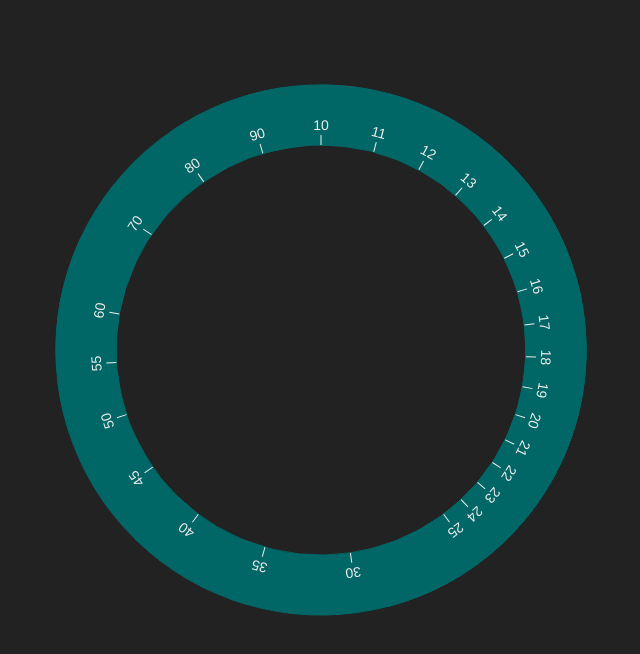
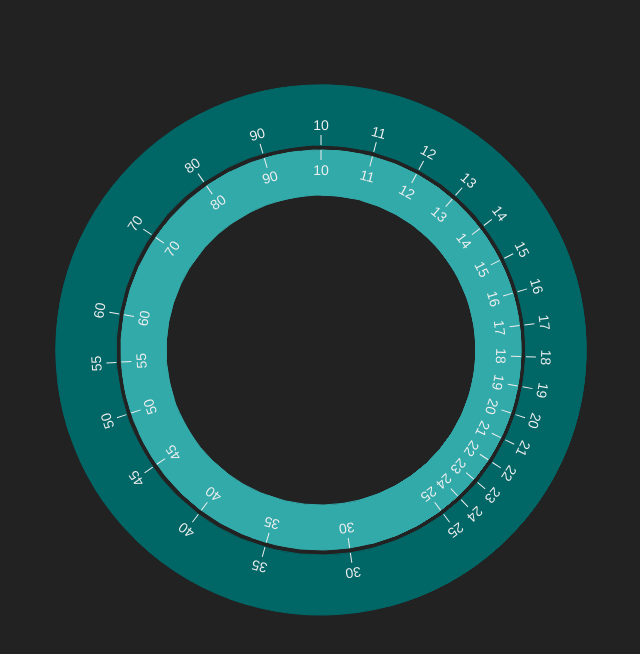
Before and after one commit to clarkcutler/circular-slide-rule, a plain HTML site: page index.html in a window 1280 px wide. Shown: the whole page, without its empty margins (159-799 px from the left). Drawn offline with nearby package versions, Linux system fonts and the light colour scheme.

Commit message:
Add inner circle

```diff
--- a/scripts/circular_slide_rule.js
+++ b/scripts/circular_slide_rule.js
@@ -32,9 +32,7 @@ var svg = d3.select("body").append("svg")
 
 var data = [10,11,12,13,14,15,16,17,18,19,20,21,22,23,24,25,30,35,40,45,50,55,60,70,80,90]
 
-data.forEach(function(d) {
-  d.population = +d.population;
-});
+// outer circle
 
 var g = svg.selectAll(".arc")
     .data(dataToAngle(data))
@@ -47,7 +45,7 @@ g.append("path")
 var ticks = svg.selectAll(".tick")
     .data(dataToAngle(data))
   .enter().append("g")
-    .attr("class", "arc");
+    .attr("class", "tick");
 ticks.append("line")
     .attr("x1", 0)
     .attr("y1", 0)
@@ -62,7 +60,7 @@ ticks.append("line")
 var text = svg.selectAll(".text")
     .data(dataToAngle(data))
   .enter().append("g")
-    .attr("class", "arc");
+    .attr("class", "text");
 
 text.append("text")
     .attr("transform", function(d) {
@@ -73,3 +71,48 @@ text.append("text")
     .attr("dy", ".35em")
     .style("text-anchor", "middle")
     .text(function(d) { return d.data; });
+
+
+// inner circle
+
+var innerArc = d3.svg.arc()
+    .outerRadius(radius - 75)
+    .innerRadius(radius - 120);
+
+var g = svg.selectAll(".inner-arc")
+    .data(dataToAngle(data))
+  .enter().append("g")
+    .attr("class", "inner-arc");
+
+g.append("path")
+    .attr("d", innerArc);
+
+var ticks = svg.selectAll(".inner-tick")
+    .data(dataToAngle(data))
+  .enter().append("g")
+    .attr("class", "inner-tick");
+ticks.append("line")
+    .attr("x1", 0)
+    .attr("y1", 0)
+    .attr("x2", 10)
+    .attr("y2", 0)
+    .attr("transform", function(d) {
+      return "rotate(" + (d.startAngle * 180 / Math.PI - 90) + ")"
+          + "translate(" + (radius - 85) + ",0)"
+    })
+    .style("stroke", "#eee")
+
+var text = svg.selectAll(".inner-text")
+    .data(dataToAngle(data))
+  .enter().append("g")
+    .attr("class", "inner-text");
+
+text.append("text")
+    .attr("transform", function(d) {
+      return "rotate(" + (d.startAngle * 180 / Math.PI - 90) + ")"
+        + "translate(" + (radius - 95) + ",0)"
+        + "rotate(90)";
+    })
+    .attr("dy", ".35em")
+    .style("text-anchor", "middle")
+    .text(function(d) { return d.data; });
--- a/styles/index.css
+++ b/styles/index.css
@@ -11,6 +11,11 @@ svg {
   stroke: #066;
 }
 
+.inner-arc path {
+  fill: #3AA;
+  stroke: #3AA;
+}
+
 text {
   fill: #eee;
 }
```
